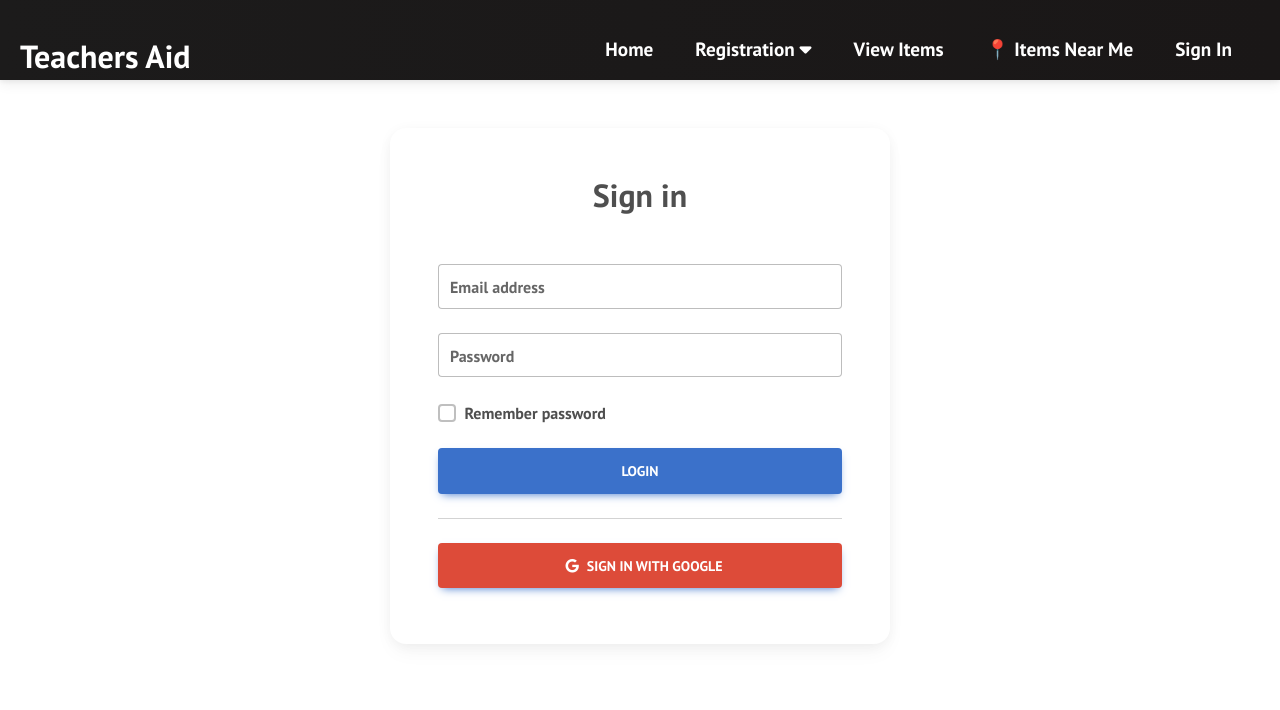
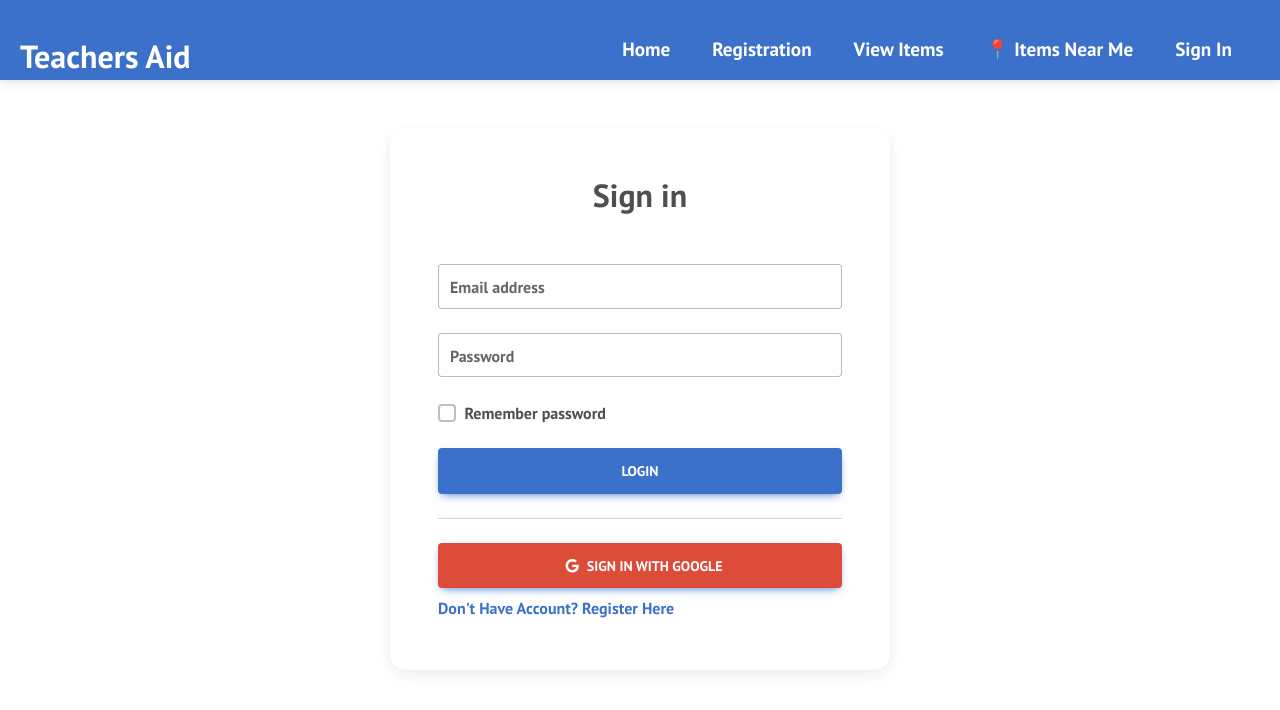
Before and after one commit to PremAdhikari10/Free-Stuff-For-Teachers, a React (Create React App) app: page /sign-in in a window 1280 px wide. Shown: the top 710 px of the page. Built offline with nearby package versions, Linux system fonts and the light colour scheme.

Commit message:
Latest version of LogIn, Registration

```diff
--- a/src/Login_SignUP/Registration.js
+++ b/src/Login_SignUP/Registration.js
@@ -1,4 +1,5 @@
 import React, { useState } from 'react';
+import { Link } from 'react-router-dom'
 import {
   MDBBtn,
   MDBContainer,
@@ -43,7 +44,7 @@ export default function Registration() {
             </div>
             <div className='notifier'>
 
-            <Notifier message={name} setMessage={setName} />
+         <Notifier message={name} setMessage={setName} />
             </div>
 
             <div className="d-flex flex-row align-items-center mb-4 ">
@@ -62,7 +63,7 @@ export default function Registration() {
 
             <div className="d-flex flex-row align-items-center mb-4">
               <MDBIcon fas icon="key me-3" size='lg'/>
-              <MDBInput label='Repeat your password' id='form4' type='password'/>
+              <MDBInput label='Confirm Password' id='form4' type='password'/>
 
             </div>
 
@@ -73,6 +74,10 @@ export default function Registration() {
 
             <MDBBtn className='mb-4' size='lg' onClick={handleClick} >Register</MDBBtn>
             <Notifier message={message} setMessage={setMessage} />
+            <Link to='/sign-in'>
+                Already have an account? Click here to  Sign In
+             </Link>
+
 
           </MDBCol>
 
--- a/src/Login_SignUP/SignIn.js
+++ b/src/Login_SignUP/SignIn.js
@@ -1,4 +1,5 @@
 import React from 'react';
+import { Link } from 'react-router-dom'
 import {
   MDBBtn,
   MDBContainer,
@@ -19,14 +20,14 @@ export default function SignIn() {
       <MDBRow className='d-flex justify-content-center align-items-center h-100'>
         <MDBCol col='12'>
 
-        <MDBCard className='bg-white my-5 mx-auto' style={{borderRadius: '1rem', maxWidth: '500px'}}>
+          <MDBCard className='bg-white my-5 mx-auto' style={{ borderRadius: '1rem', maxWidth: '500px' }}>
             <MDBCardBody className='p-5 w-100 d-flex flex-column'>
 
               <h2 className="fw-bold mb-2 text-center">Sign in</h2>
               <p className="text-white-50 mb-3">Please enter your login and password!</p>
 
-            <MDBInput wrapperClass='mb-4 w-100' label='Email address' id='formControlLg' type='email' size="lg"/>
-            <MDBInput wrapperClass='mb-4 w-100' label='Password' id='formControlLg' type='password' size="lg"/>
+              <MDBInput wrapperClass='mb-4 w-100' label='Email address' id='formControlLg' type='email' size="lg" />
+              <MDBInput wrapperClass='mb-4 w-100' label='Password' id='formControlLg' type='password' size="lg" />
 
               <MDBCheckbox name='flexCheck' id='flexCheckDefault' className='mb-4' label='Remember password' />
 
@@ -36,12 +37,14 @@ export default function SignIn() {
 
               <hr className="my-4" />
 
-            <MDBBtn className="mb-2 w-100" size="lg" style={{backgroundColor: '#dd4b39'}}>
-              <MDBIcon fab icon="google" className="mx-2"/>
+              <MDBBtn className="mb-2 w-100" size="lg" style={{ backgroundColor: '#dd4b39' }}>
+                <MDBIcon fab icon="google" className="mx-2" />
                 Sign in with google
               </MDBBtn>
 
-
+              <Link to='/registration'>
+                Don't Have Account? Register Here
+              </Link>
 
             </MDBCardBody>
           </MDBCard>
--- a/src/navbar/Navbar.css
+++ b/src/navbar/Navbar.css
@@ -1,5 +1,5 @@
 .navbar {
-    background: linear-gradient(90deg, rgb(28, 27, 27) 0%, rgb(26, 23, 23) 100%);
+    background: linear-gradient(90deg,#3b71ca,#3b71ca);
     height: 80px;
     display: flex;
     justify-content: center;
@@ -45,7 +45,7 @@
   }
 
   .nav-links:hover {
-    background-color: #1888ff;
+    background-color: #f0f0f0;
     border-radius: 4px;
     transition: all 0.2s ease-out;
   }
@@ -80,7 +80,7 @@
     }
 
     .nav-menu.active {
-      background: #242222;
+      background: #3b71ca;
       left: 0;
       opacity: 1;
       transition: all 0.5s ease;
@@ -95,7 +95,7 @@
     }
 
     .nav-links:hover {
-      background-color: #1888ff;
+      background-color:  #f0f0f0;
       border-radius: 0;
     }
 
--- a/src/navbar/Navbar.js
+++ b/src/navbar/Navbar.js
@@ -49,7 +49,8 @@ function Navbar() {
                         onMouseEnter={onMouseEnter}
                         onMouseLeave={onMouseLeave}>
                         <Link to='/registration' className='nav-links' onClick={closeMobileMenu}>
-                            Registration <i className='fas fa-caret-down' />
+                            Registration
+                        {/* <i className='fas fa-caret-down' /> */}
                         </Link>
                         {dropdown && <Dropdwon />}
                     </li>
```
Also changed, not shown: src/components/Button.css (added, +23 -0 lines), src/components/Button.js (added, +11 -0 lines). Lines whose indentation alone changed are shown as unchanged.
